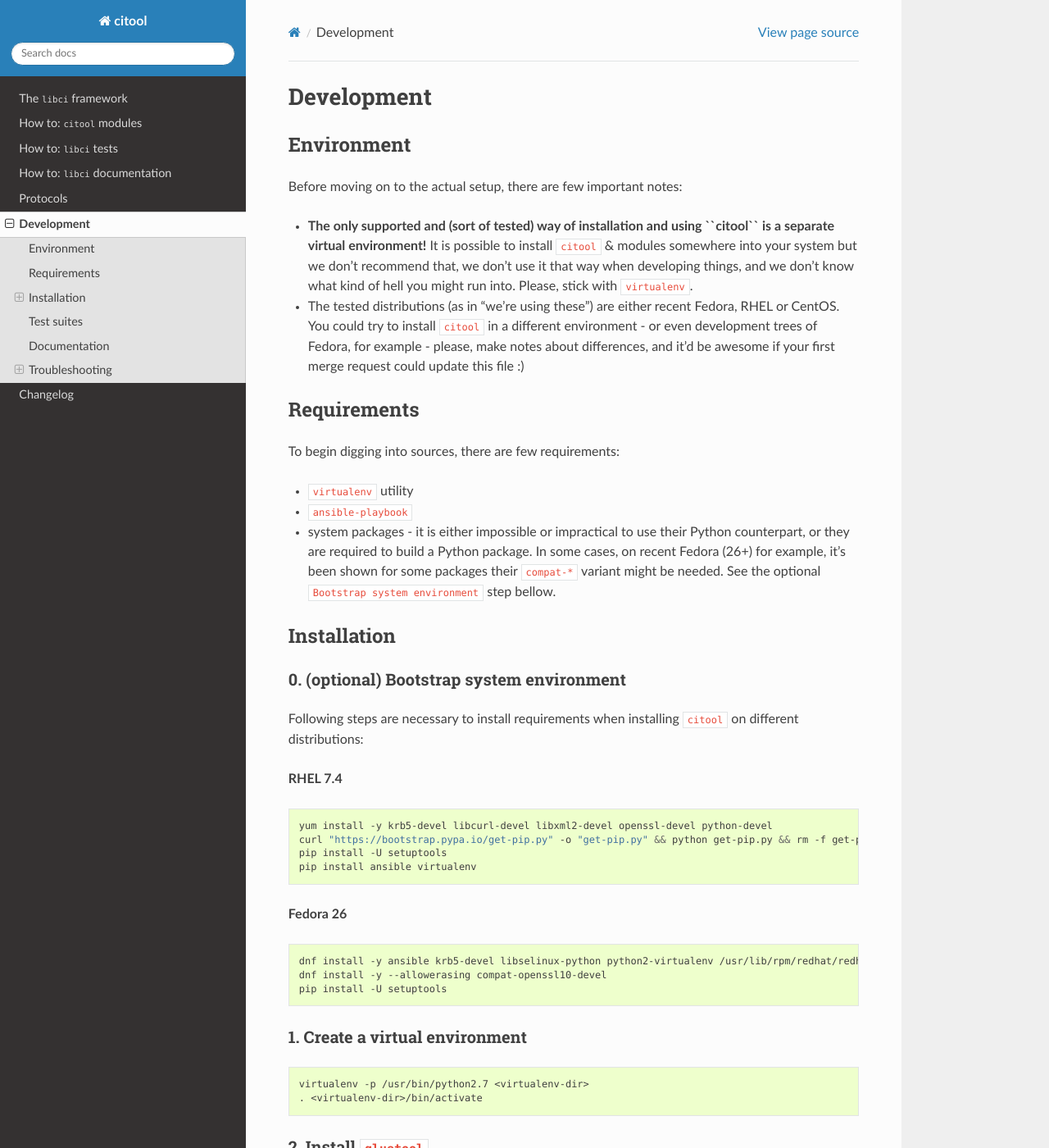
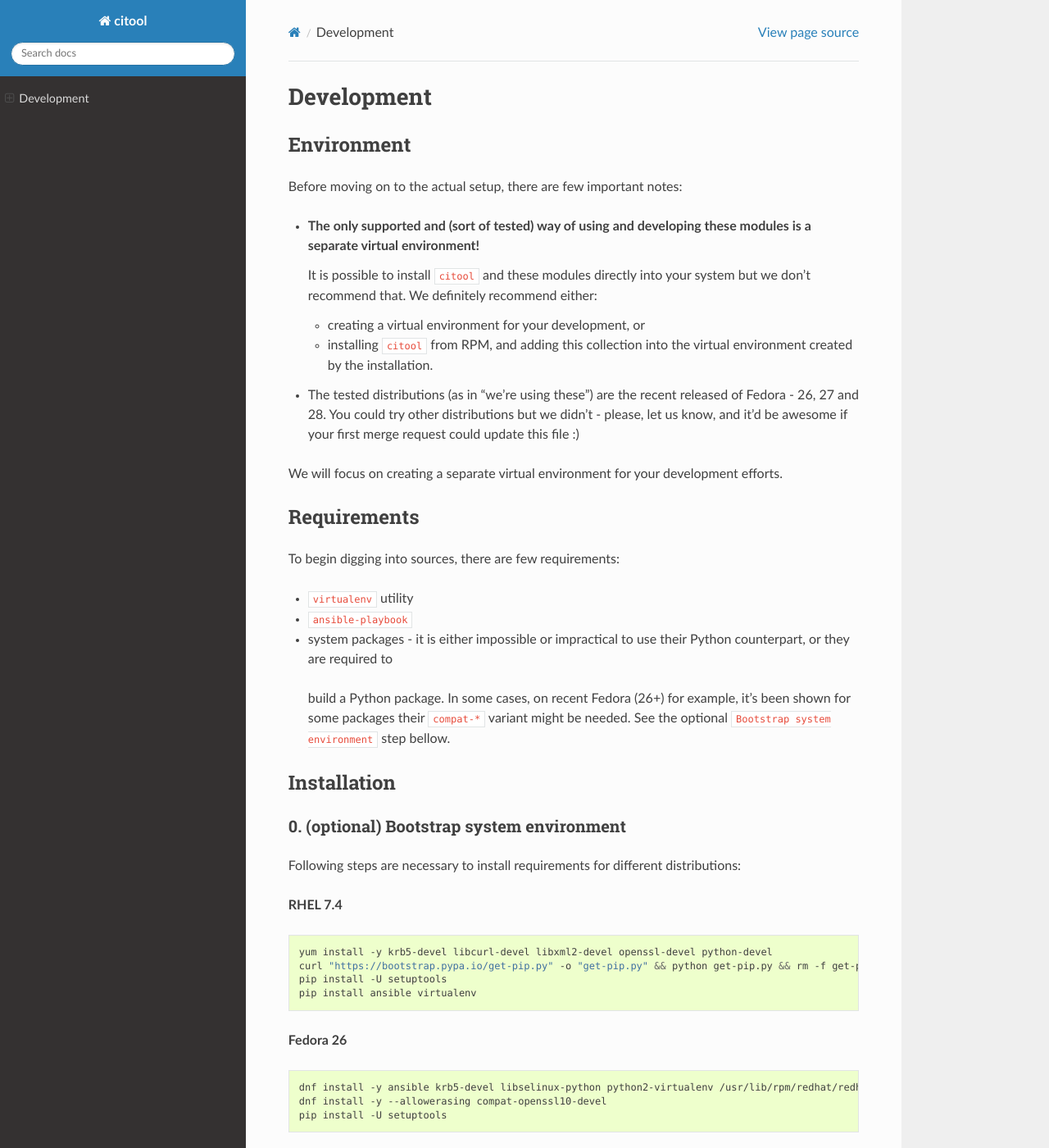
Before and after one commit to guy9050/gluetool, a Sphinx documentation site: the page built from docs/source/DEVELOPMENT.rst, in a window 1280 px wide and 1400 px high. Shown: the whole window at 82% size. Built offline with Sphinx 7.4.7 and the Read the Docs theme 2.0.0, drawn with Linux system fonts in a browser that asks for light colours; pages that are not in the unit, such as notebooks, are missing from menus; some of the changed text lies outside the part shown.

Commit message:
docs: some polishing, fixing statements, getting rid of citool naming

```diff
--- a/docs/generate-module-page.py
+++ b/docs/generate-module-page.py
@@ -19,7 +19,7 @@ MOD_TEMPLATE = """
 ``{{ name }}``
 {{ title_underline }}
 
-{{ description }}
+**{{ description }}**
 
 .. automoddesc:: {{ modpath }}.{{ klass }}
    :noindex:
@@ -88,7 +88,7 @@ def gather_module_data():
         modpath = re.sub(r'\.tox\..*\.site-packages\.', '', modpath)
         modpath = re.sub(r'\.tox\..*\.gluetool_modules.', '', modpath)
 
-        description = "**{}**".format(properties['description']) if properties['description'] else ''
+        description = properties['description'] if properties['description'] else 'Module did not provide a description'
 
         filepath = filepath.replace('-', '_')
 
@@ -158,7 +158,7 @@ def write_index_doc(modules, output_dir):
         with open('{}/modules.rst'.format(output_dir), 'w') as g:
             g.write(f.read().format(modules='\n'.join(sorted([
                 # pylint: disable=line-too-long
-                '   {}\n'.format(gluetool.utils.render_template('{{ name }}: {{ description }} <modules/{{ name }}>', **module_data)) for module_data in modules
+                '{}\n'.format(gluetool.utils.render_template('`{{ name }} <modules/{{ name }}.html>`_\n\n  {{ description }}\n', **module_data)) for module_data in modules
             ]))))
             g.flush()
 
--- a/docs/source/DEVELOPMENT.rst
+++ b/docs/source/DEVELOPMENT.rst
@@ -6,18 +6,21 @@ Environment
 
 Before moving on to the actual setup, there are few important notes:
 
--  **The only supported and (sort of tested) way of installation and
-   using ``citool`` is a separate virtual environment!** It is possible
-   to install ``citool`` & modules somewhere into your system but we don't
-   recommend that, we don't use it that way when developing things, and we
-   don't know what kind of hell you might run into. Please, stick with
-   ``virtualenv``.
+- **The only supported and (sort of tested) way of using and developing these modules is a separate virtual
+  environment!**
 
--  The tested distributions (as in "we're using these") are either
-   recent Fedora, RHEL or CentOS. You could try to install ``citool``
-   in a different environment - or even development trees of Fedora, for
-   example - please, make notes about differences, and it'd be awesome
-   if your first merge request could update this file :)
+  It is possible to install ``citool`` and these modules directly into your system but we don't recommend that. We
+  definitely recommend either:
+
+  - creating a virtual environment for your development, or
+  - installing ``citool`` from RPM, and adding this collection into the virtual environment created by the installation.
+
+-  The tested distributions (as in "we're using these") are the recent released of Fedora - 26, 27 and 28. You could
+   try other distributions but we didn't - please, let us know, and it'd be awesome if your first merge request could
+   update this file :)
+
+We will focus on creating a separate virtual environment for your development efforts.
+
 
 Requirements
 ------------
@@ -28,11 +31,10 @@ To begin digging into sources, there are few requirements:
 
 -  ``ansible-playbook``
 
--  system packages - it is either impossible or impractical to use their
-   Python counterpart, or they are required to build a Python package. In
-   some cases, on recent Fedora (26+) for example, it's been shown for some
-   packages their ``compat-*`` variant might be needed. See the optional
-   ``Bootstrap system environment`` step bellow.
+-  system packages - it is either impossible or impractical to use their Python counterpart, or they are required to
+  build a Python package. In some cases, on recent Fedora (26+) for example, it's been shown for some packages
+  their ``compat-*`` variant might be needed. See the optional ``Bootstrap system environment`` step bellow.
+
 
 Installation
 ------------
@@ -40,8 +42,7 @@ Installation
 0. (optional) Bootstrap system environment
 ~~~~~~~~~~~~~~~~~~~~~~~~~~~~~~~~~~~~~~~~~~
 
-Following steps are necessary to install requirements when installing
-``citool`` on different distributions:
+Following steps are necessary to install requirements for different distributions:
 
 **RHEL 7.4**
 
@@ -139,7 +138,10 @@ for the modules according to your preference:
 9. Add local configuration (optional)
 ~~~~~~~~~~~~~~~~~~~~~~~~~~~~~~~~~~~~~
 
-A configuration you cloned from remote repository in step #8 is often tailored for other task (e.g. CI) while providing reasonable functionality when used locally. To tweak things for you, you can create a local configuration ``citool`` looks for configuration files in its working directory as well, i.e. when running from your ``gluetool-modules`` clone, it looks for ``.gluetool.d`` (or ``.citool.d`` directory).
+A configuration you cloned from remote repository in step #8 is often tailored for other task (e.g. CI) while
+providing reasonable functionality when used locally. To tweak things for you, you can create a local configuration
+``citool`` looks for configuration files in its working directory as well, i.e. when running from your
+``gluetool-modules`` clone, it looks for ``.gluetool.d`` (or ``.citool.d`` directory).
 
 .. code-block:: bash
 
@@ -179,8 +181,7 @@ run ``citool``:
 Test suites
 -----------
 
-The test suite is governed by ``tox`` and ``py.test``. Before running
-the test suite, you have to install ``tox``:
+The test suite is governed by ``tox`` and ``py.test``. Before running the test suite, you have to install ``tox``:
 
 .. code-block:: bash
 
@@ -192,23 +193,20 @@ Tox can be easily executed by:
 
     tox
 
-Tox also accepts additional options which are then passed to
-``py.test``:
+Tox also accepts additional options which are then passed to ``py.test``:
 
 .. code-block:: bash
 
     tox -- --cov=libci --cov-report=html:coverage-report
 
-Tox creates (and caches) virtualenv for its test runs, and uses them for
-running the tests. It integrates multiple different types of test (you
-can see them by running ``tox -l``).
+Tox creates (and caches) virtualenv for its test runs, and uses them for running the tests. It integrates multiple
+different types of test (you can see them by running ``tox -l``).
 
 
 Documentation
 -------------
 
-Auto-generated documentation is located in ``docs/`` directory. To
-update your local copy, run these commands:
+Auto-generated documentation is located in ``docs/`` directory. To update your local copy, run these commands:
 
 .. code-block:: bash
 
--- a/docs/source/conf.py
+++ b/docs/source/conf.py
@@ -106,7 +106,9 @@ html_theme_path = [sphinx_rtd_theme.get_html_theme_path()]
 # Add any paths that contain custom static files (such as style sheets) here,
 # relative to this directory. They are copied after the builtin static files,
 # so a file named "default.css" will overwrite the builtin "default.css".
-html_static_path = []
+html_static_path = [
+    'fix-argparse-table.css'
+]
 
 
 # -- Options for HTMLHelp output ------------------------------------------
@@ -198,3 +200,4 @@ class ModuleDescriptionDocumenter(sphinx.ext.autodoc.DataDocumenter):
 
 def setup(app):
     app.add_autodocumenter(ModuleDescriptionDocumenter)
+    app.add_stylesheet('fix-argparse-table.css')
--- /dev/null
+++ b/docs/source/fix-argparse-table.css
@@ -0,0 +1,6 @@
+.wy-table-responsive table td {
+    white-space: normal !important;
+}
+.wy-table-responsive {
+    overflow: visible !important;
+}
--- a/docs/source/modules.txt
+++ b/docs/source/modules.txt
@@ -1,5 +1,5 @@
-``citool`` modules
-==================
+Gluetool Modules Collection
+===========================
 
 .. toctree::
    :maxdepth: 1
--- a/generate-docs.yml
+++ b/generate-docs.yml
@@ -11,11 +11,13 @@
       - source/howto-docs.rst
       - source/howto-modules.rst
       - source/index.rst
+      - source/protocols/cache.rst
       - source/protocols/protocols.rst
       - source/protocols/provisioner-capabilities.rst
       - source/protocols/testing-environment.rst
       - source/CHANGELOG.rst
       - source/DEVELOPMENT.rst
+      - source/fix-argparse-table.css
     base_files:
       - source/conf.py
       - source/modules.txt
```
Also changed, not shown: other parts of docs/source/DEVELOPMENT.rst (+6 -8 lines), docs/source/index.rst (+18 -21 lines), docs/source/protocols/cache.rst (+7 -7 lines).
